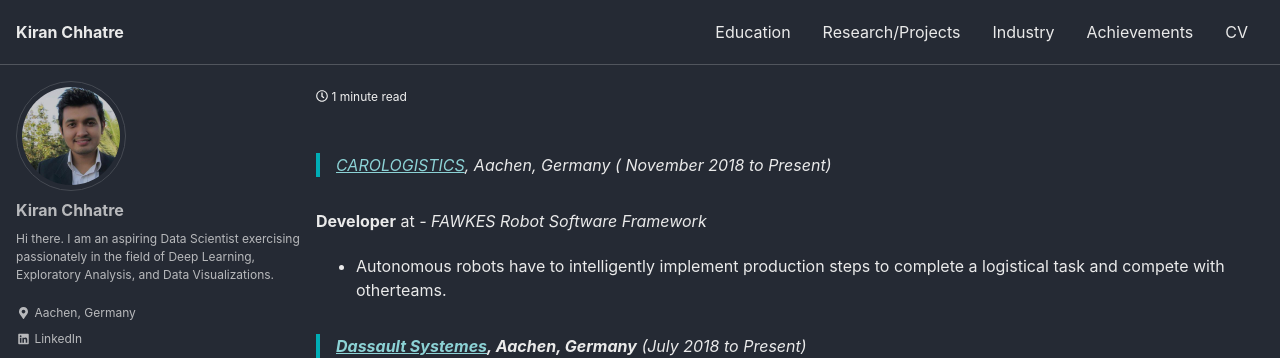
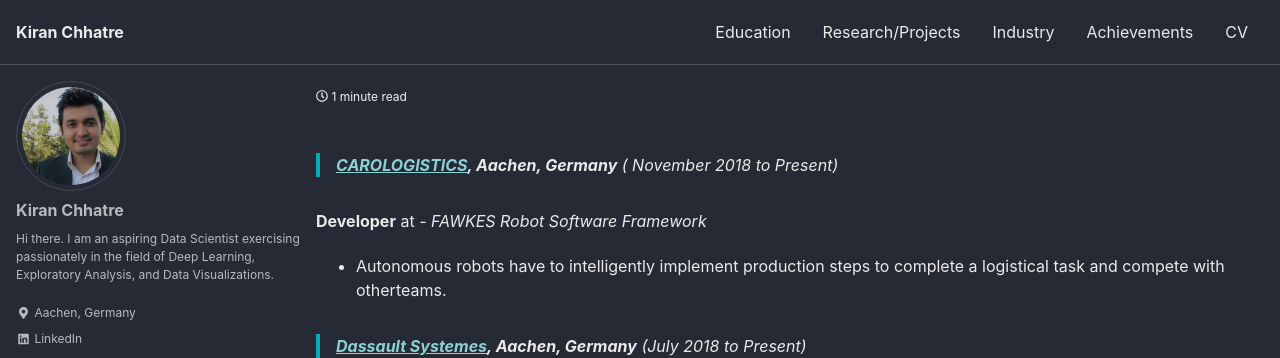
Before and after one commit to kiranchhatre/kiranchhatre.github.io, a Jekyll site: the page built from _pages/Industry.md, in a window 1280 px wide. Shown: the top 358 px of the page. Built offline with Jekyll 4.4.1, drawn with Linux system fonts in a browser that asks for light colours; cached includes are drawn as plain includes; nearby versions of some CDN libraries.

```diff
--- a/_pages/Industry.md
+++ b/_pages/Industry.md
@@ -6,7 +6,7 @@ classes: wide
 ---
 
 
->  *[CAROLOGISTICS](https://www.carologistics.org/), Aachen, Germany* ( November 2018 to Present)
+>  **[CAROLOGISTICS](https://www.carologistics.org/), Aachen, Germany** ( November 2018 to Present)
 
 **Developer** at *- FAWKES Robot Software Framework*
 
```
